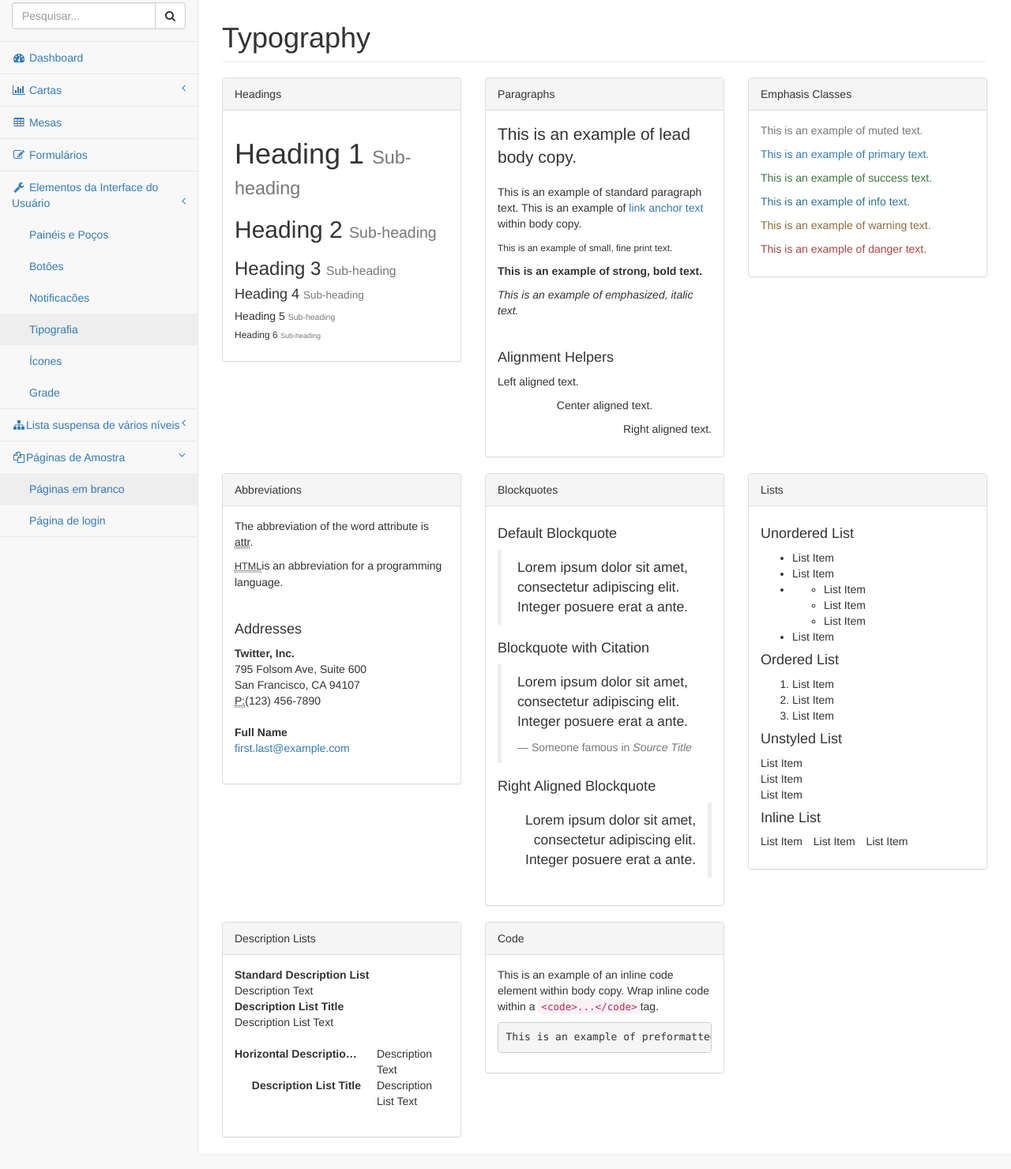
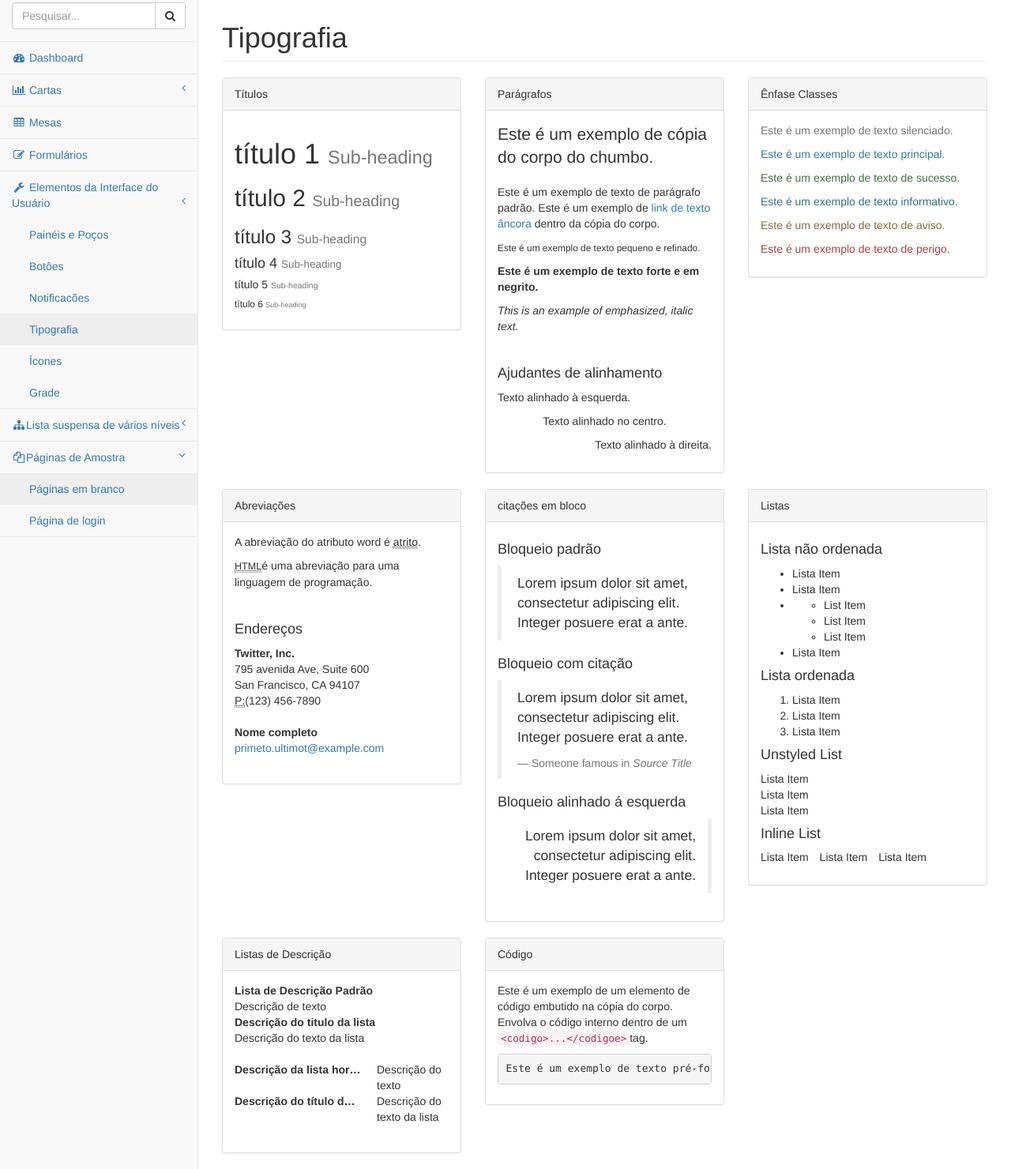
Before and after one commit to drilauraokuhapires6/trabalho-de-organiza-o, a website: page pages/typography.html in a window 1280 px wide. Shown: the part 63-1543 px from the top of the page at 79% size. Drawn offline with Linux system fonts and the light colour scheme.

Commit message:
Signed-off-by: drilauraokuhapires6 <lauraokuha@hotmail.com>

```diff
--- a/pages/typography.html
+++ b/pages/typography.html
@@ -370,7 +370,7 @@
         <div id="page-wrapper">
             <div class="row">
                 <div class="col-lg-12">
-                    <h1 class="page-header">Typography</h1>
+                    <h1 class="page-header">Tipografia</h1>
                 </div>
                 <!-- /.col-lg-12 -->
             </div>
@@ -379,25 +379,25 @@
                 <div class="col-lg-4">
                     <div class="panel panel-default">
                         <div class="panel-heading">
-                            Headings
+                            Títulos
                         </div>
                         <div class="panel-body">
-                            <h1>Heading 1
+                            <h1>título 1
                                 <small>Sub-heading</small>
                             </h1>
-                            <h2>Heading 2
+                            <h2>título 2
                                 <small>Sub-heading</small>
                             </h2>
-                            <h3>Heading 3
+                            <h3>título 3
                                 <small>Sub-heading</small>
                             </h3>
-                            <h4>Heading 4
+                            <h4>título 4
                                 <small>Sub-heading</small>
                             </h4>
-                            <h5>Heading 5
+                            <h5>título 5
                                 <small>Sub-heading</small>
                             </h5>
-                            <h6>Heading 6
+                            <h6>título 6
                                 <small>Sub-heading</small>
                             </h6>
                         </div>
@@ -409,25 +409,25 @@
                 <div class="col-lg-4">
                     <div class="panel panel-default">
                         <div class="panel-heading">
-                            Paragraphs
+                            Parágrafos
                         </div>
                         <div class="panel-body">
-                            <p class="lead">This is an example of lead body copy.</p>
-                            <p>This is an example of standard paragraph text. This is an example of <a href="#">link anchor text</a> within body copy.</p>
+                            <p class="lead">Este é um exemplo de cópia do corpo do chumbo.</p>
+                            <p>Este é um exemplo de texto de parágrafo padrão. Este é um exemplo de <a href="#">link de texto âncora</a> dentro da cópia do corpo.</p>
                             <p>
-                                <small>This is an example of small, fine print text.</small>
+                                <small>Este é um exemplo de texto pequeno e refinado.</small>
                             </p>
                             <p>
-                                <strong>This is an example of strong, bold text.</strong>
+                                <strong>Este é um exemplo de texto forte e em negrito.</strong>
                             </p>
                             <p>
                                 <em>This is an example of emphasized, italic text.</em>
                             </p>
                             <br>
-                            <h4>Alignment Helpers</h4>
-                            <p class="text-left">Left aligned text.</p>
-                            <p class="text-center">Center aligned text.</p>
-                            <p class="text-right">Right aligned text.</p>
+                            <h4>Ajudantes de alinhamento</h4>
+                            <p class="text-left">Texto alinhado à esquerda.</p>
+                            <p class="text-center">Texto alinhado no centro.</p>
+                            <p class="text-right">Texto alinhado à direita.</p>
                         </div>
                         <!-- /.panel-body -->
                     </div>
@@ -437,15 +437,15 @@
                 <div class="col-lg-4">
                     <div class="panel panel-default">
                         <div class="panel-heading">
-                            Emphasis Classes
+                            Ênfase Classes
                         </div>
                         <div class="panel-body">
-                            <p class="text-muted">This is an example of muted text.</p>
-                            <p class="text-primary">This is an example of primary text.</p>
-                            <p class="text-success">This is an example of success text.</p>
-                            <p class="text-info">This is an example of info text.</p>
-                            <p class="text-warning">This is an example of warning text.</p>
-                            <p class="text-danger">This is an example of danger text.</p>
+                            <p class="text-muted">Este é um exemplo de texto silenciado.</p>
+                            <p class="text-primary">Este é um exemplo de texto principal.</p>
+                            <p class="text-success">Este é um exemplo de texto de sucesso.</p>
+                            <p class="text-info">Este é um exemplo de texto informativo.</p>
+                            <p class="text-warning">Este é um exemplo de texto de aviso.</p>
+                            <p class="text-danger">Este é um exemplo de texto de perigo.</p>
                         </div>
                         <!-- /.panel-body -->
                     </div>
@@ -458,26 +458,26 @@
                 <div class="col-lg-4">
                     <div class="panel panel-default">
                         <div class="panel-heading">
-                            Abbreviations
+                            Abreviações
                         </div>
                         <div class="panel-body">
-                            <p>The abbreviation of the word attribute is
-                                <abbr title="attribute">attr</abbr>.</p>
+                            <p>A abreviação do atributo word é
+                                <abbr title="attribute">atrito</abbr>.</p>
                             <p>
-                                <abbr title="HyperText Markup Language" class="initialism">HTML</abbr>is an abbreviation for a programming language.</p>
+                                <abbr title="HyperText Markup Language" class="initialism">HTML</abbr>é uma abreviação para uma linguagem de programação.</p>
                             <br>
-                            <h4>Addresses</h4>
+                            <h4>Endereços</h4>
                             <address>
                                 <strong>Twitter, Inc.</strong>
-                                <br>795 Folsom Ave, Suite 600
+                                <br>795 avenida Ave, Suite 600
                                 <br>San Francisco, CA 94107
                                 <br>
                                 <abbr title="Phone">P:</abbr>(123) 456-7890
                             </address>
                             <address>
-                                <strong>Full Name</strong>
+                                <strong>Nome completo</strong>
                                 <br>
-                                <a href="mailto:#">first.last@example.com</a>
+                                <a href="mailto:#">primeto.ultimot@example.com</a>
                             </address>
                         </div>
                         <!-- /.panel-body -->
@@ -488,21 +488,21 @@
                 <div class="col-lg-4">
                     <div class="panel panel-default">
                         <div class="panel-heading">
-                            Blockquotes
+                            citações em bloco
                         </div>
                         <div class="panel-body">
-                            <h4>Default Blockquote</h4>
+                            <h4>Bloqueio padrão</h4>
                             <blockquote>
                                 <p>Lorem ipsum dolor sit amet, consectetur adipiscing elit. Integer posuere erat a ante.</p>
                             </blockquote>
-                            <h4>Blockquote with Citation</h4>
+                            <h4>Bloqueio com citação</h4>
                             <blockquote>
                                 <p>Lorem ipsum dolor sit amet, consectetur adipiscing elit. Integer posuere erat a ante.</p>
                                 <small>Someone famous in
                                     <cite title="Source Title">Source Title</cite>
                                 </small>
                             </blockquote>
-                            <h4>Right Aligned Blockquote</h4>
+                            <h4>Bloqueio alinhado á esquerda</h4>
                             <blockquote class="pull-right">
                                 <p>Lorem ipsum dolor sit amet, consectetur adipiscing elit. Integer posuere erat a ante.</p>
                             </blockquote>
@@ -515,13 +515,13 @@
                 <div class="col-lg-4">
                     <div class="panel panel-default">
                         <div class="panel-heading">
-                            Lists
+                            Listas
                         </div>
                         <div class="panel-body">
-                            <h4>Unordered List</h4>
+                            <h4>Lista não ordenada</h4>
                             <ul>
-                                <li>List Item</li>
-                                <li>List Item</li>
+                                <li>Lista Item</li>
+                                <li>Lista Item</li>
                                 <li>
                                     <ul>
                                         <li>List Item</li>
@@ -529,25 +529,25 @@
                                         <li>List Item</li>
                                     </ul>
                                 </li>
-                                <li>List Item</li>
+                                <li>Lista Item</li>
                             </ul>
-                            <h4>Ordered List</h4>
+                            <h4>Lista ordenada</h4>
                             <ol>
-                                <li>List Item</li>
-                                <li>List Item</li>
-                                <li>List Item</li>
+                                <li>Lista Item</li>
+                                <li>Lista Item</li>
+                                <li>Lista Item</li>
                             </ol>
                             <h4>Unstyled List</h4>
                             <ul class="list-unstyled">
-                                <li>List Item</li>
-                                <li>List Item</li>
-                                <li>List Item</li>
+                                <li>Lista Item</li>
+                                <li>Lista Item</li>
+                                <li>Lista Item</li>
                             </ul>
                             <h4>Inline List</h4>
                             <ul class="list-inline">
-                                <li>List Item</li>
-                                <li>List Item</li>
-                                <li>List Item</li>
+                                <li>Lista Item</li>
+                                <li>Lista Item</li>
+                                <li>Lista Item</li>
                             </ul>
                         </div>
                         <!-- /.panel-body -->
@@ -561,20 +561,20 @@
                 <div class="col-lg-4">
                     <div class="panel panel-default">
                         <div class="panel-heading">
-                            Description Lists
+                            Listas de Descrição
                         </div>
                         <div class="panel-body">
                             <dl>
-                                <dt>Standard Description List</dt>
-                                <dd>Description Text</dd>
-                                <dt>Description List Title</dt>
-                                <dd>Description List Text</dd>
+                                <dt>Lista de Descrição Padrão</dt>
+                                <dd>Descrição de texto</dd>
+                                <dt>Descrição do titulo da lista</dt>
+                                <dd>Descrição do texto da lista</dd>
                             </dl>
                             <dl class="dl-horizontal">
-                                <dt>Horizontal Description List</dt>
-                                <dd>Description Text</dd>
-                                <dt>Description List Title</dt>
-                                <dd>Description List Text</dd>
+                                <dt>Descrição da lista horizontal</dt>
+                                <dd>Descrição do texto</dd>
+                                <dt>Descrição do título da lista</dt>
+                                <dd>Descrição do texto da lista</dd>
                             </dl>
                         </div>
                         <!-- /.panel-body -->
@@ -585,12 +585,12 @@
                 <div class="col-lg-4">
                     <div class="panel panel-default">
                         <div class="panel-heading">
-                            Code
+                            Código
                         </div>
                         <div class="panel-body">
-                            <p>This is an example of an inline code element within body copy. Wrap inline code within a
-                                <code>&lt;code&gt;...&lt;/code&gt;</code>tag.</p>
-                            <pre>This is an example of preformatted text.</pre>
+                            <p>Este é um exemplo de um elemento de código embutido na cópia do corpo. Envolva o código interno dentro de um
+                                <code>&lt;codigo&gt;...&lt;/codigoe&gt;</code>tag.</p>
+                            <pre>Este é um exemplo de texto pré-formatado.</pre>
                         </div>
                         <!-- /.panel-body -->
                     </div>
```
Also changed, not shown: pages/panels-wells.html (+23 -23 lines), pages/tables.html (+37 -37 lines).
